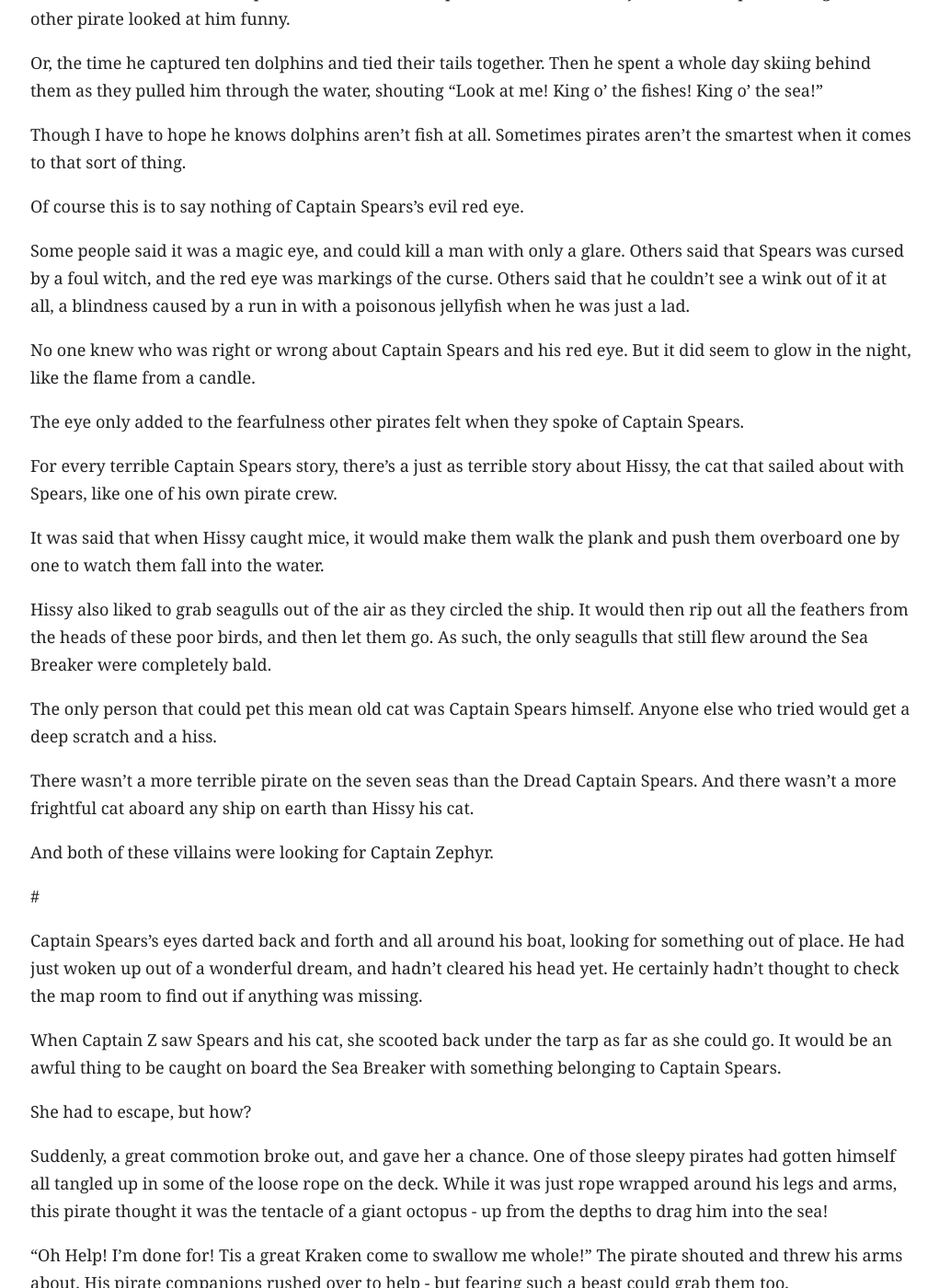
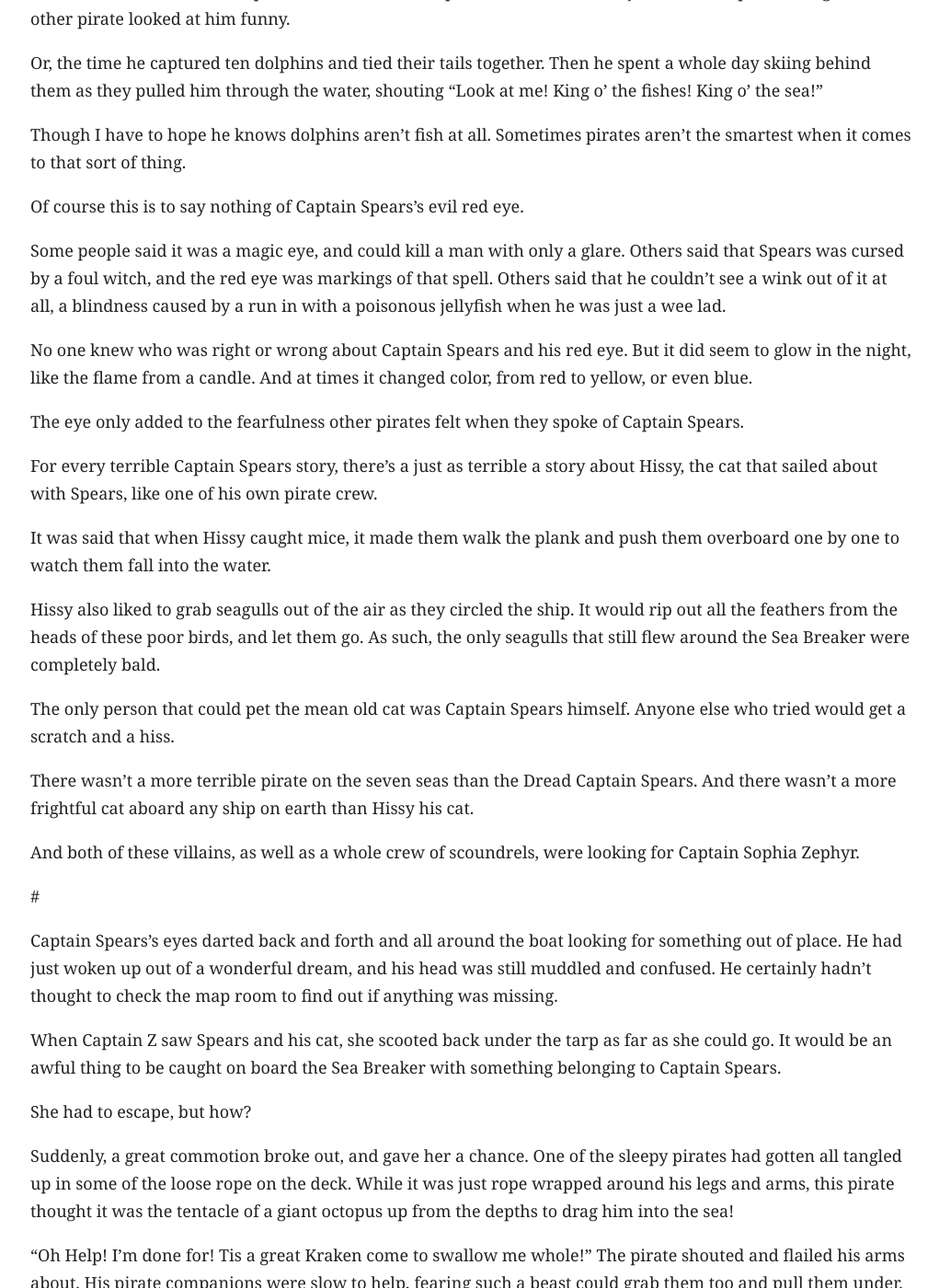
Before and after one commit to vlandham/captain_z, a Jekyll site: the page built from _posts/2014-08-11-captain_z.md, in a window 1280 px wide and 1400 px high, scrolled down 4379 px. Shown: the whole window at 92% size, without its empty margins (127-1148 px from the left). Built offline with Jekyll 4.4.1, drawn with Linux system fonts in a browser that asks for light colours; some web fonts are replaced; some of the changed text lies outside the part shown.

Commit message:
more edits

```diff
--- a/_posts/2014-08-11-captain_z.md
+++ b/_posts/2014-08-11-captain_z.md
@@ -126,43 +126,43 @@
 
 Of course this is to say nothing of Captain Spears's evil red eye.
 
-Some people said it was a magic eye, and could kill a man with only a glare. Others said that Spears was cursed by a foul witch, and the red eye was markings of the curse. Others said that he couldn't see a wink out of it at all, a blindness caused by a run in with a poisonous jellyfish when he was just a lad.
+Some people said it was a magic eye, and could kill a man with only a glare. Others said that Spears was cursed by a foul witch, and the red eye was markings of that spell. Others said that he couldn't see a wink out of it at all, a blindness caused by a run in with a poisonous jellyfish when he was just a wee lad.
 
-No one knew who was right or wrong about Captain Spears and his red eye. But it did seem to glow in the night, like the flame from a candle.
+No one knew who was right or wrong about Captain Spears and his red eye. But it did seem to glow in the night, like the flame from a candle. And at times it changed color, from red to yellow, or even blue.
 
 The eye only added to the fearfulness other pirates felt when they spoke of Captain Spears.
 
-For every terrible Captain Spears story, there's a just as terrible story about Hissy, the cat that sailed about with Spears, like one of his own pirate crew.
+For every terrible Captain Spears story, there's a just as terrible a story about Hissy, the cat that sailed about with Spears, like one of his own pirate crew.
 
-It was said that when Hissy caught mice, it would make them walk the plank and push them overboard one by one to watch them fall into the water.
+It was said that when Hissy caught mice, it made them walk the plank and push them overboard one by one to watch them fall into the water.
 
-Hissy also liked to grab seagulls out of the air as they circled the ship. It would then rip out all the feathers from the heads of these poor birds, and then let them go. As such, the only seagulls that still flew around the Sea Breaker were completely bald.
+Hissy also liked to grab seagulls out of the air as they circled the ship. It would rip out all the feathers from the heads of these poor birds, and let them go. As such, the only seagulls that still flew around the Sea Breaker were completely bald.
 
-The only person that could pet this mean old cat was Captain Spears himself. Anyone else who tried would get a deep scratch and a hiss.
+The only person that could pet the mean old cat was Captain Spears himself. Anyone else who tried would get a scratch and a hiss.
 
 There wasn't a more terrible pirate on the seven seas than the Dread Captain Spears. And there wasn't a more frightful cat aboard any ship on earth than Hissy his cat.
 
-And both of these villains were looking for Captain Zephyr.
+And both of these villains, as well as a whole crew of scoundrels, were looking for Captain Sophia Zephyr.
 
 #
 
-Captain Spears's eyes darted back and forth and all around his boat, looking for something out of place. He had just woken up out of a wonderful dream, and hadn't cleared his head yet. He certainly hadn't thought to check the map room to find out if anything was missing.
+Captain Spears's eyes darted back and forth and all around the boat looking for something out of place. He had just woken up out of a wonderful dream, and his head was still muddled and confused. He certainly hadn't thought to check the map room to find out if anything was missing.
 
 When Captain Z saw Spears and his cat, she scooted back under the tarp as far as she could go. It would be an awful thing to be caught on board the Sea Breaker with something belonging to Captain Spears.
 
 She had to escape, but how?
 
-Suddenly, a great commotion broke out, and gave her a chance. One of those sleepy pirates had gotten himself all tangled up in some of the loose rope on the deck. While it was just rope wrapped around his legs and arms, this pirate thought it was the tentacle of a giant octopus - up from the depths to drag him into the sea!
+Suddenly, a great commotion broke out, and gave her a chance. One of the sleepy pirates had gotten all tangled up in some of the loose rope on the deck. While it was just rope wrapped around his legs and arms, this pirate thought it was the tentacle of a giant octopus up from the depths to drag him into the sea!
 
-"Oh Help! I'm done for! Tis a great Kraken come to swallow me whole!" The pirate shouted and threw his arms about. His pirate companions rushed over to help - but fearing such a beast could grab them too.
+"Oh Help! I'm done for! Tis a great Kraken come to swallow me whole!" The pirate shouted and flailed his arms about. His pirate companions were slow to help, fearing such a beast could grab them too and pull them under.
 
-When they found this screaming pirate was battling nothing more then a piece of rope, they all broke out laughing at him (pirates are mean like that, always laughing at their mates).
+When they found this screaming pirate was battling nothing more then a piece of rope, they all broke out in laughter (pirates are mean like that, always laughing at their mates).
 
-"Pray, grab my hand to save you from this monster!" one of the other pirates called out. The tangled pirate grabbed for a hand, and all the others fell to the floor from laughing so hard.
+"Pray, grab my hand and I'll save you from the monster!" one of the other pirates called out. The tangled pirate grabbed for a hand, and all the others fell to the floor from laughing so hard.
 
 With all this tomfoolery going on, now was the chance for Captain Z to escape unnoticed.
 
-She crept out from under the tarp with the chest and headed for the side of the ship. Looking over the railing, she saw the little rowboat that carried her here still where she left it down below.
+She crept out from under the tarp with the chest and headed for the side of the ship. Looking over the railing, she saw the little rowboat that carried her here still where she had left it, down below.
 
 As she turned back around to check that no one was watching her, she smacked face-to-face with that nastiest of cats, Hissy!
 
@@ -172,9 +172,9 @@
 
 Captain Z would be dead and drown, her stolen chest lost for certain, if it weren't for that great tangle of ropes aboard the Sea Breaker.
 
-The same ropes had nearly allowed her to escape by tangling up the sleepy pirate, had now narrowly saved her life.
+The same ropes that had allowed her to escape by tangling up the sleepy pirate, had now narrowly saved her life.
 
-As she fell off the side of the ship, some of that rope had wrapped around her left foot. Now Captain Z was dangling by her leg twenty feet below where she started on the deck, and upside-down, but hanging right above her own little rowboat.
+As she fell off the side of the ship, some of the rope wrapped around her left foot. Now Captain Z was dangling by her leg twenty feet below where she started on the deck, and upside-down, but hanging right above her own little rowboat.
 
 What luck!
 
@@ -224,7 +224,7 @@
 
 "Me thinks she be spying on us whilst we sleep," Golden George offered as an answer.
 
-"You always be thinking someones ah spying on you," responded Captain Spears. "Ain't no one wants to see your ugly face. Be it awake or sleeping."
+"You always be thinking someones wanting to spy on you," responded Captain Spears. "Ain't no one wants to see your ugly face. Be it awake or sleeping."
 
 Golden George felt hurt and put on a sour face. _Plenty of people liked the look of me_, he thought. _Spears is just jealous._
 
@@ -238,7 +238,7 @@
 
 Everyone looked at Captain Spears. He was getting mad alright, but not because of the mention of his cuddly animals. He was thinking about Captain Zephyr, and his eye went from purple to a bright hot red.
 
-_Sophia Zephyr was there to steal something, alright_, he thought. But it wasn't food, nor gold, nor his cuddly monkey. But what?_ The thought was almost in his head.
+_Sophia Zephyr was there to steal something, alright_, he thought. But it wasn't food, nor gold, nor his cuddly monkey. But what? The thought was almost in his head.
 
 "The map!" He cried, turning around with a twirl. He shot out like a bullet toward the map room. His scoundrel crew followed along at his heels to see if he was right.
 
@@ -254,7 +254,7 @@
 
 None of the pirates had thought of that as a possibility.
 
-"But Captain. It still be locked," Golden George said. He was most likely right, but no one would steal a chest without an idea about how to open it. Captain Spears knew that much.
+"But Captain. It still be locked," Golden George said. He was most likely right, but no one would steal a chest without an idea of how to open it. Captain Spears knew that much.
 
 "Blast that Zephyr," Spears sputtered. "Let's get to rowing. We'll track her down on the island."
 
@@ -266,7 +266,7 @@
 
 There was a chance she would never crack the code, leaving the plan unknown. Yes, there was that chance, but knowing that wily Captain Zephyr, it was a pretty small chance indeed.
 
-Captain Spears needed that letter and that map before everything was ruined. He couldn't bear to think of the trouble he'd be in if it was found he let it all get stolen. Just the idea sent shivers down his back.
+Captain Spears needed that letter and the map before everything was ruined. He couldn't bear to think of the trouble he'd be in if it was found he let it all get stolen. Just the idea sent shivers down his back.
 
 #
 
@@ -286,7 +286,7 @@
 
 The name Muddle came from the crows bad luck. It just as often messed things up as make them better, but Captain Z loved her just the same.
 
-And at this moment, Muddle was to be the key to opening that chest.
+And at this moment, Muddle was the key to opening the chest.
 
 Captain Z dropped the chest on to the sandy ground. She called up to the crow. "Away to it Muddle. Crack that lock."
 
@@ -312,9 +312,9 @@
 
 In the low lantern light it was hard to make out the words, but that was Castle Island all right. The very island she was on now. The very island she had searched three years to find. The cliffs on the map were the same shape as the cliffs she could see, just barely, down the beach. Their jagged edges cutting across the paper and the dark sky.
 
-The markings on the map showed a path that led up into those cliffs. A path where at the end, Captain Z would have her treasure.
+The markings on the map showed a path that led up into those cliffs. A path where, at the end, Captain Z would have her treasure.
 
-Time to start the search, she thought to herself. Captain Z got up and dusted the sand from her knees. She was just about to start off toward the cliffs when Muddle gave a puzzled squawk from above.
+Time to start the search, she thought to herself. Captain Z got up, and dusted the sand from her knees. She was just about to start off toward the cliffs when Muddle gave a puzzled squawk from above.
 
 Captain Z looked up at Muddle, then back down at the chest. There was something else inside.
 
@@ -364,11 +364,11 @@
 
 Captain Z was at the base of the cliffs, looking back and forth for a path. The cliffs were so steep at the bottom that no one would be able to climb them.
 
-Though she looked all around, nothing looked like the start to a path to her.
+Though she looked all around, nothing resembled the start of a path to her.
 
-Well, it wouldn't be a very good hiding spot if I would be able to find it so easily, she thought.
+_Well, it wouldn't be a very good hiding spot if I were able to find it so easily_, she thought.
 
-She ducked behind one of the many big rocks about and lit her lantern again to take a closer look at the map.
+She ducked behind one of the many big rocks about, and lit her lantern again to take a closer look at the map.
 
 On the map, there was a little arrow that pointed at the base of the cliffs. Next to the arrow, three triangles were drawn. Under them were the words _Demon's Hand_.
 
@@ -416,9 +416,9 @@
 
 Captain Z was halfway up the giant of a hill by the time dawn started to break in the East. She was on the wrong side of the cliffs to see the water or the sun rising up from them, but a pink light started to glow around the cliffs.
 
-Day light would make finding the treasure easier. It would make Captain Spears's job of finding her easier too. Captain Z pressed onward and upward.
+Daylight would make finding the treasure easier. It would make Captain Spears's job of finding her easier as well. Captain Z pressed onward and upward.
 
-At the fork in the path, the map showed that left was the direction to take. Then the trail should curve back to the right before more zig-zagging up a steeper part near the top. Captain Z had already run into more then a few dead-ends and wrong turns. It's hard work to read a treasure map, especially in the dark. But she was determined not to quit. She was close to that treasure she knew it.
+At the fork in the path, the map showed that left was the direction to take. Then the trail should curve back to the right before more zig-zagging up a steeper part near the top. Captain Z had already run into more then a few dead-ends and wrong turns. It's hard work to read a treasure map, especially in the dark. But she was determined not to quit. She was close to that treasure. She knew it.
 
 Captain Spears and his scoundrels were still nowhere to be seen. She figured they were close to the island now, perhaps even on shore. She hoped that there was not another way up the cliffs that wasn't shown on the map. It would be a terrible surprise to reach the X on the map and have Spears and his crew waiting there for her.
 
@@ -426,7 +426,7 @@
 
 #
 
-Captain Spears peered out into the night as his men rowed them toward the shore. _At least this eye is good for something,_ he thought, looking out into the dark through his glowing red eye. Though it was night time, to Spears everything was brightened through that eye. The world looked as if the sun was still up, but perhaps hidden behind a cloud.
+Captain Spears peered out into the night as his men rowed them toward the shore. _At least this eye is good for something,_ he thought, looking out into the dark through his glowing red eye. Though it was night time, to Spears, everything was brightened through that eye. The world looked as if the sun was still up, but perhaps hidden behind a cloud.
 
 The eye also allowed him to see things that were far away as if they were closer, like using a spy glass. Captain Spears scanned the island off in the distance, looking for signs of Zephyr. There on the beach he could see her rowboat empty on the sand. That meant she was already on the island looking for that treasure.
 
```
Also changed, not shown: other parts of _posts/2014-08-11-captain_z.md (+3 -3 lines), inspiration/Floca Flying Cloud.jpg (added).
